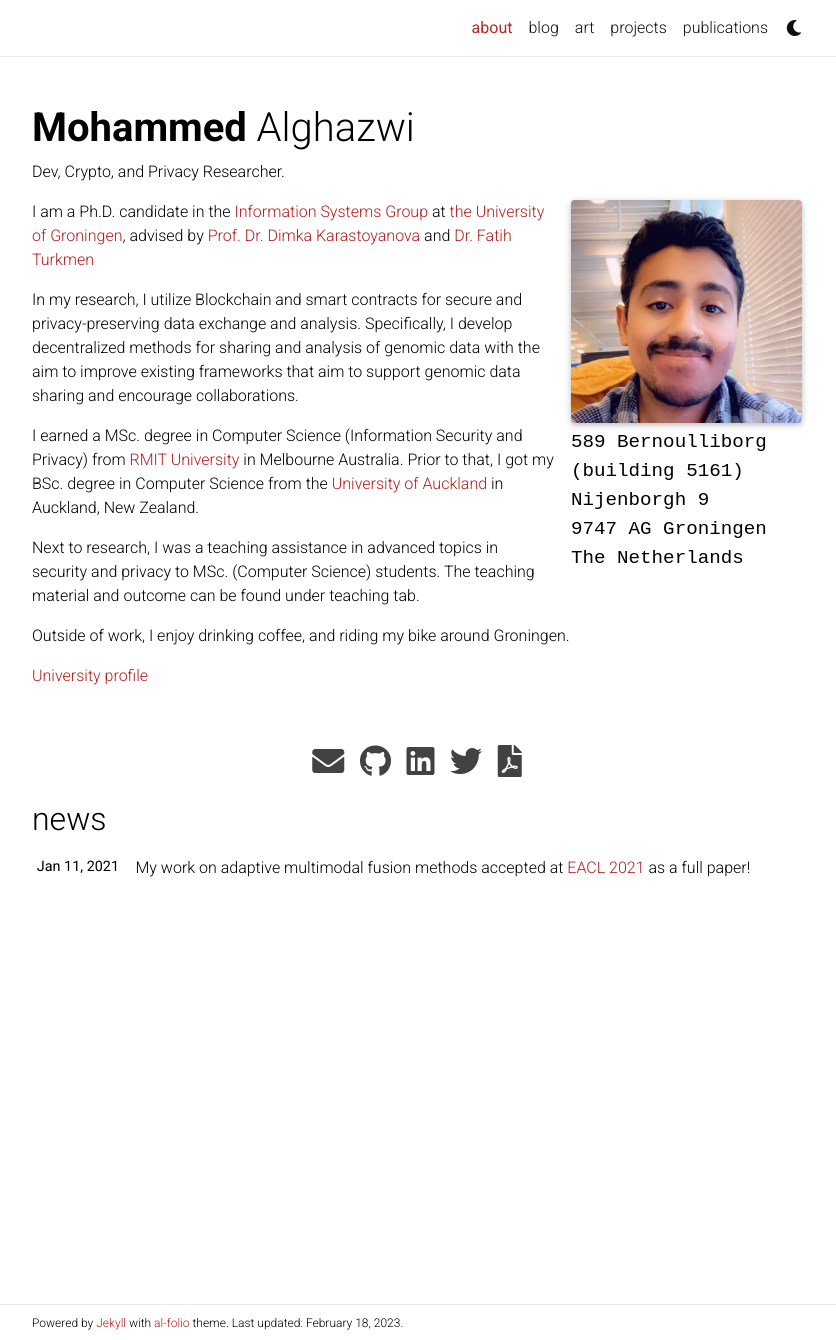
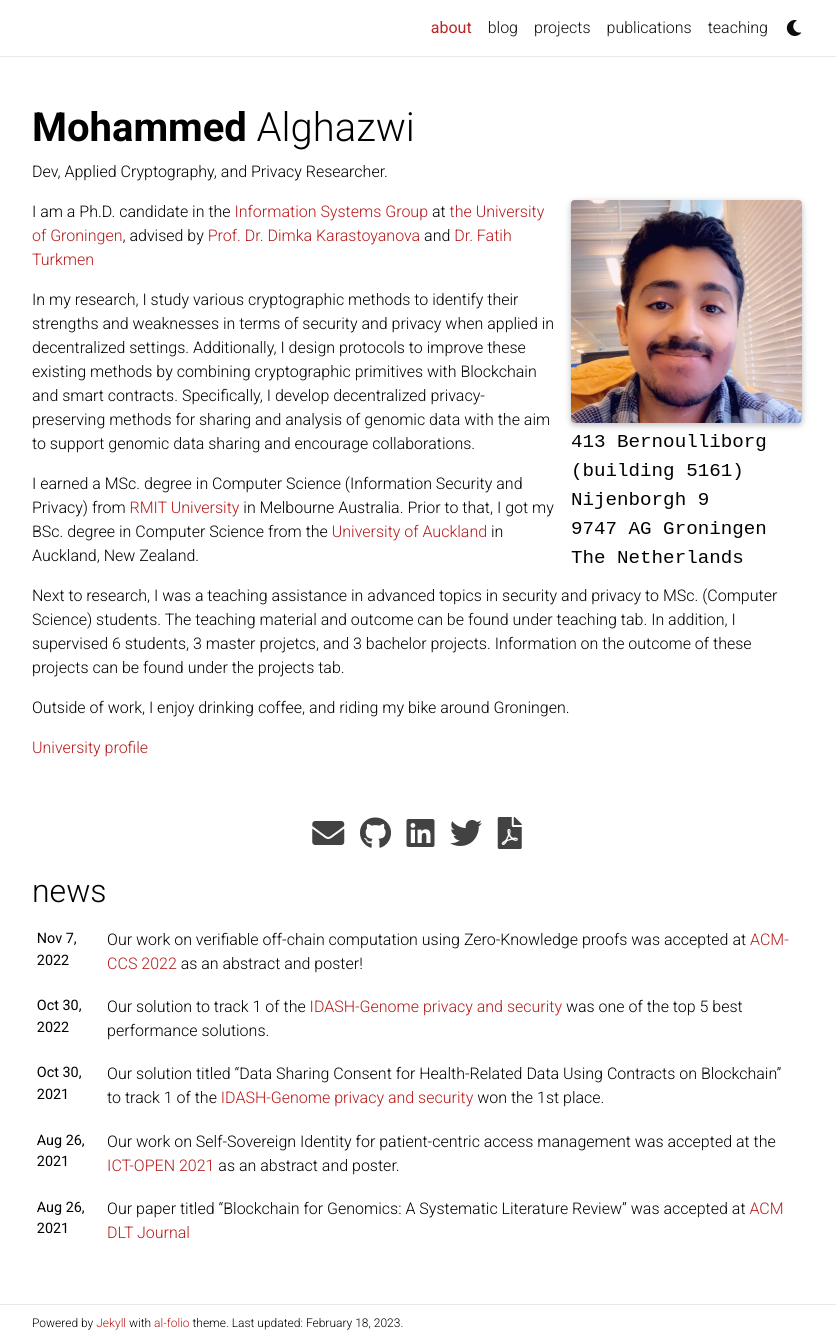
Before and after one commit to mghazwi/Personal-Website, a Jekyll site: the page built from _pages/about.md, in a window 1280 px wide and 1340 px high. Shown: the whole window, without its empty margins (223-1059 px from the left). Built offline with Jekyll 4.4.1, drawn with Linux system fonts in a browser that asks for light colours; nearby versions of some CDN libraries; a style sheet for code colours, icons or effects is not loaded.

Commit message:
update 2023

```diff
--- a/_config.yml
+++ b/_config.yml
@@ -41,7 +41,7 @@ og_image: # The site-wide (default for all links) Open Graph preview image
 # Social integration
 # -----------------------------------------------------------------------------
 
-cv_url: https://drive.google.com/file/d/1p0ZRGcMhHJCGoX-UMZdk8vZbtwO6TmNo/view # your CV/Resume url
+cv_url: https://drive.google.com/file/d/1dklSBAgnYutYPEUEaYH8vVBlLpZyG7Xu/view # your CV/Resume url
 github_username: mghazwi # your GitHub user name
 twitter_username: mghazwi # your Twitter handle
 linkedin_username: mghazwi # your LinkedIn user name
@@ -60,7 +60,7 @@ wikidata_id: # your wikidata id
 # contact_note: >
 #   You can even add a little note about which of these is the best way to reach you.
 
-google_analytics: UA-XXXXXXXXX # out your google-analytics code
+google_analytics: UA-116228038-1 # out your google-analytics code
 panelbear_analytics: XXXXXXXXX # panelbear analytics site ID
 
 # -----------------------------------------------------------------------------
--- a/_data/coauthors.yml
+++ b/_data/coauthors.yml
@@ -1,7 +1,7 @@
-"Kumar":
+"Karastoyanova":
   - firstname: ["Karastoyanova", "D."]
     url: https://www.cs.rug.nl/infosys/Main/DimkaKarastoyanova
 
-"Vechtomova":
+"Turkmen":
   - firstname: ["Turkmen", "F."]
     url: https://www.cs.rug.nl/infosys/Main/FatihTurkmen
--- a/_includes/head.html
+++ b/_includes/head.html
@@ -51,7 +51,7 @@
     function gtag() { dataLayer.push(arguments); }
     gtag('js', new Date());
 
-    gtag('config', '{{ site.google_analytics }}');
+    gtag('config', 'G-Y11MFJEK1N');
   </script>
 {% endif %}
 
--- a/_pages/about.md
+++ b/_pages/about.md
@@ -2,13 +2,13 @@
 layout: about
 title: about
 permalink: /
-description: Dev, Crypto, and Privacy Researcher.
+description: Dev, Applied Cryptography, and Privacy Researcher.
 
 profile:
   align: right
   image: prof_pic.jpg
   address: >
-    <p> 589 Bernoulliborg (building 5161)</p>
+    <p> 413 Bernoulliborg (building 5161)</p>
     <p>Nijenborgh 9</p>
     <p>9747 AG Groningen</p>
     <p>The Netherlands</p>
@@ -20,13 +20,13 @@ social: true  # includes social icons at the bottom of the page
 
 I am a Ph.D. candidate in the [Information Systems Group](https://www.cs.rug.nl/infosys/) at [the University of Groningen](https://www.rug.nl/), advised by [Prof. Dr. Dimka Karastoyanova](https://www.cs.rug.nl/infosys/Main/DimkaKarastoyanova) and [Dr. Fatih Turkmen](https://www.cs.rug.nl/infosys/Main/FatihTurkmen)
 
-In my research, I utilize Blockchain and smart contracts for secure and privacy-preserving data exchange and analysis. Specifically, I develop decentralized methods for sharing and analysis of genomic data with the aim to improve existing frameworks that aim to support genomic data sharing and encourage collaborations.
+In my research, I study various cryptographic methods to identify their strengths and weaknesses in terms of security and privacy when applied in decentralized settings. Additionally, I design protocols to improve these existing methods by combining cryptographic primitives with Blockchain and smart contracts. Specifically, I develop decentralized privacy-preserving methods for sharing and analysis of genomic data with the aim to support genomic data sharing and encourage collaborations.
 
 I earned a MSc. degree in Computer Science (Information Security and Privacy) from [RMIT University](https://www.rmit.edu.au/) in Melbourne Australia.
 Prior to that, I got my BSc. degree in Computer Science from the [University of Auckland](https://www.auckland.ac.nz/) in Auckland, New Zealand.
 
-Next to research, I was a teaching assistance in advanced topics in security and privacy to MSc. (Computer Science) students. The teaching material and outcome can be found under teaching tab.
+Next to research, I was a teaching assistance in advanced topics in security and privacy to MSc. (Computer Science) students. The teaching material and outcome can be found under teaching tab. In addition, I supervised 6 students, 3 master projetcs, and 3 bachelor projects. Information on the outcome of these projects can be found under the projects tab.
 
 Outside of work, I enjoy drinking coffee, and riding my bike around Groningen.
 
-[University profile](https://www.rug.nl/staff/m.a.alghazwi/)
+[University profile](https://www.rug.nl/staff/m.a.alghazwi/){:target="\_blank"}
--- a/_pages/projects.md
+++ b/_pages/projects.md
@@ -5,6 +5,8 @@ permalink: /projects/
 description: A growing collection of my projects (to be updated soon...).
 nav: true
 ---
+
+To be updated soon
 
 <div class="projects grid">
 
--- /dev/null
+++ b/_pages/teaching.md
@@ -0,0 +1,25 @@
+---
+layout: page
+permalink: /teaching/
+title: teaching
+description: Teaching courses and Student Supervision
+nav: true
+nav_order: 5
+---
+
+# Teaching
+## Advanced Topics in Security and Privacy
+### 2020 - 2022
+### University of Groningen - Faculty of Science and Engineering
+Teaching activities include:
+- Lectures o the topics: decentralization, blockchain, smart contracts, and Self-Sovereign Identity.
+- Creating course assignments and projects, and evaluating the outcome.
+- Creating and supervising the lab on blockchain and smart contracts security.
+
+More on this course can be found in [ocasys](https://www.rug.nl/ocasys/fwn/vak/show?code=WMCS001-05){:target="\_blank"}
+
+# Student Supervision
+### 2020 - 2023
+### University of Groningen - Faculty of Science and Engineering
+
+- To be updated soon
```
Also changed, not shown: _bibliography/papers.bib (+8 -0 lines), _news/announcement_1.md (+2 -2 lines), _news/announcement_2.md (added, +7 -0 lines), _news/announcement_3.md (added, +7 -0 lines), _news/announcement_4.md (added, +7 -0 lines), _news/announcement_5.md (added, +7 -0 lines), _pages/art.md (deleted, +0 -13 lines).
